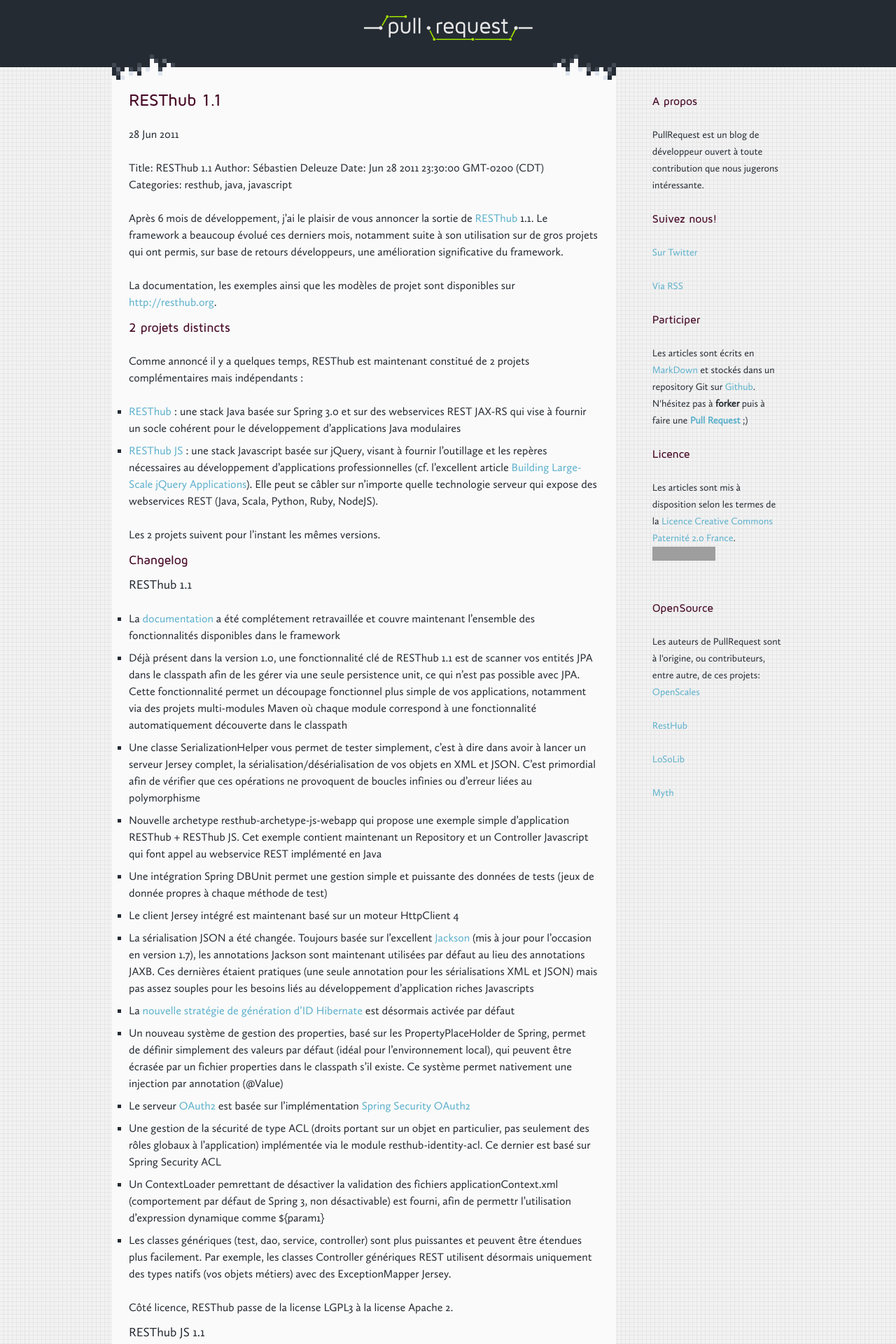
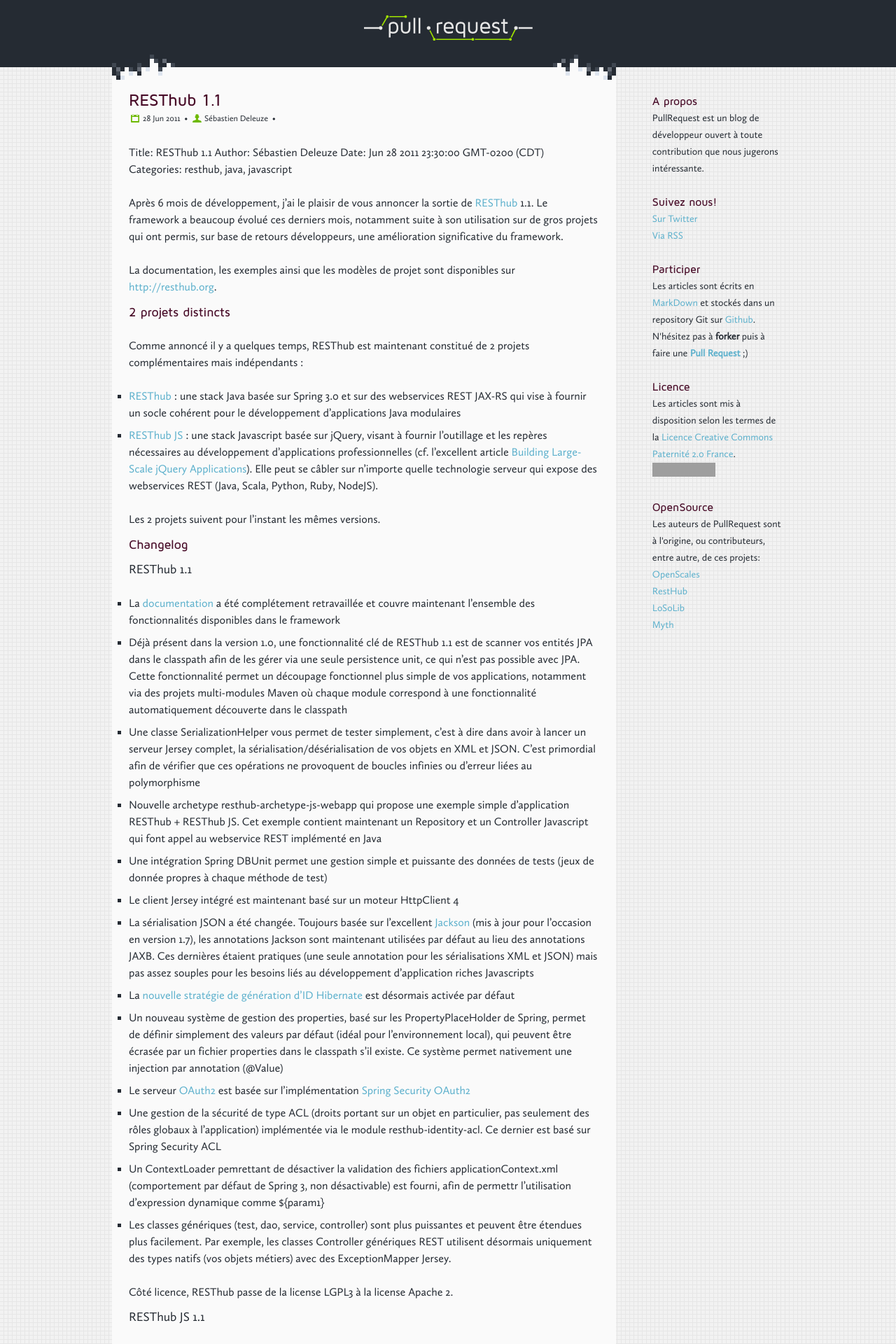
Before and after one commit to pullrequest/pullrequest.github.com, a Jekyll site: the page built from index.html, in a window 1280 px wide. Shown: the top 1920 px of the page at 70% size. Built offline with Jekyll 4.4.1, drawn with Linux system fonts in a browser that asks for light colours; nearby versions of some CDN libraries; the list of posts is cut into pages by our own code; some of the changed text lies outside the part shown; grey boxes are pictures that could not be loaded.

Commit message:
further work

```diff
--- a/index.html
+++ b/index.html
@@ -3,18 +3,25 @@
 title: Pull Request
 ---
 
-{% for page in paginator.posts %}
+{% for post in paginator.posts %}
     <article>
-        <header>
-            <h1>{{ page.title }}</h1>
-            <p><time pubdate="pubdate" datetime="{{ page.date }}">{{ page.date | date_to_string }}</time></p>
-        </header>
-        {{ page.content }}
-        <footer>
-            {% include categories.html %}
-        </footer>
+
+      <header>
+        <h1><a href="{{ post.url }}">{{ post.title }}</a></h1>
+        <time class="publishing" data-timestamp="{{ post.date }}" datetime="{{ post.date }}" pubdate="pubdate" title="{{post.date}}">{{post.date | date_to_string}}</time>
+        <cite class="author">{{ post.author }}</cite>
+      </header>
+
+      {{ post.content }}
+
+      <a href="{{ post.url }}" class="read-more">Lire la suite</a>
+
+      <footer>
+        {% include categories.html %}
+      </footer>
     </article>
 {% endfor %}
+
 
 <div class="pagination">
     {% if paginator.previous_page %}
--- a/public/css/style.css
+++ b/public/css/style.css
@@ -314,7 +314,7 @@
   margin: 0;
 }
 
-aside *{
+aside section{
 
   margin-bottom: 24px;
 }
@@ -338,7 +338,7 @@
 }
 
 
-#sticky-wrapper>*{
+#sticky-wrapper > *{
   display: inline-block;
 }
 
@@ -356,7 +356,6 @@
 
 /* - Pixel decoration ------------------------------------------------------ */
 #main-content:before{
-
   content: '';
   background: transparent url('../img/pixel-borders-right.gif') no-repeat right -36px;
   display:block;
@@ -367,7 +366,6 @@
 }
 
 #sticky-wrapper:before{
-
   content: '';
   display: block;
   position: relative;
```
